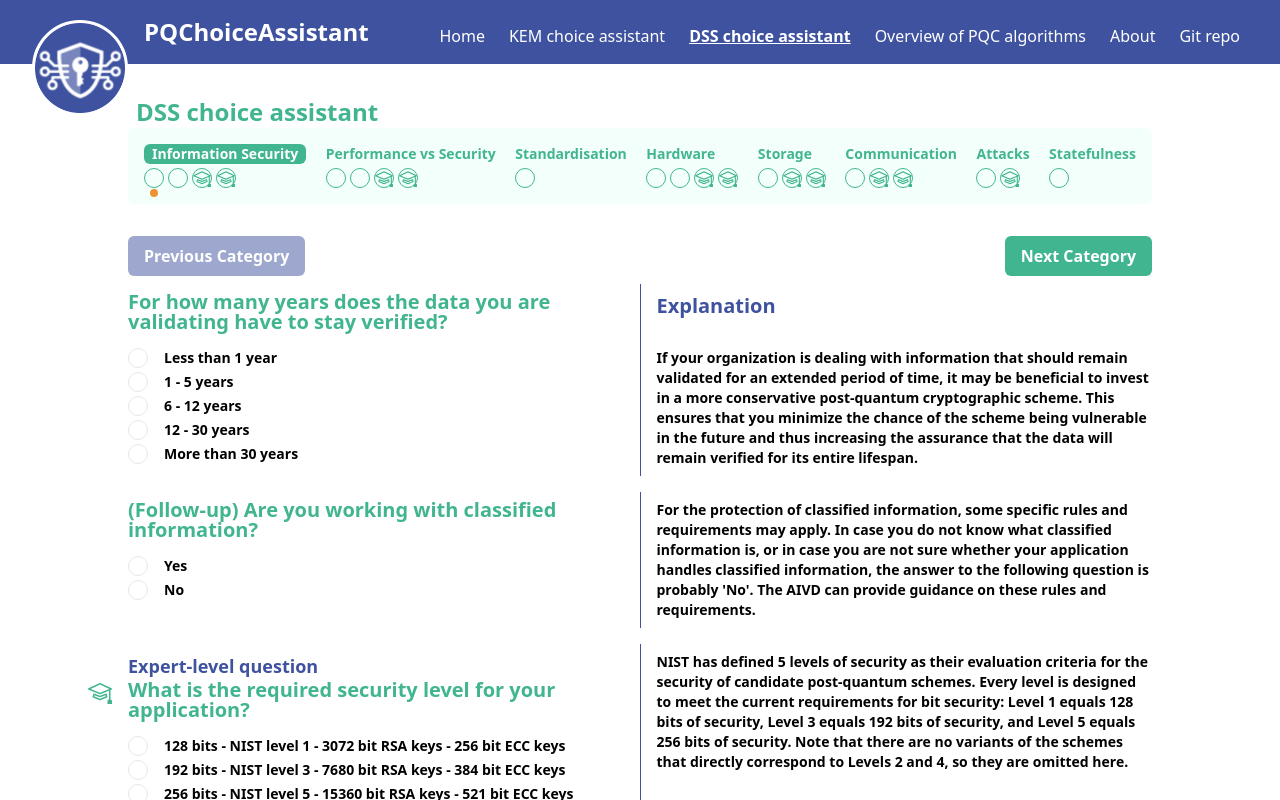
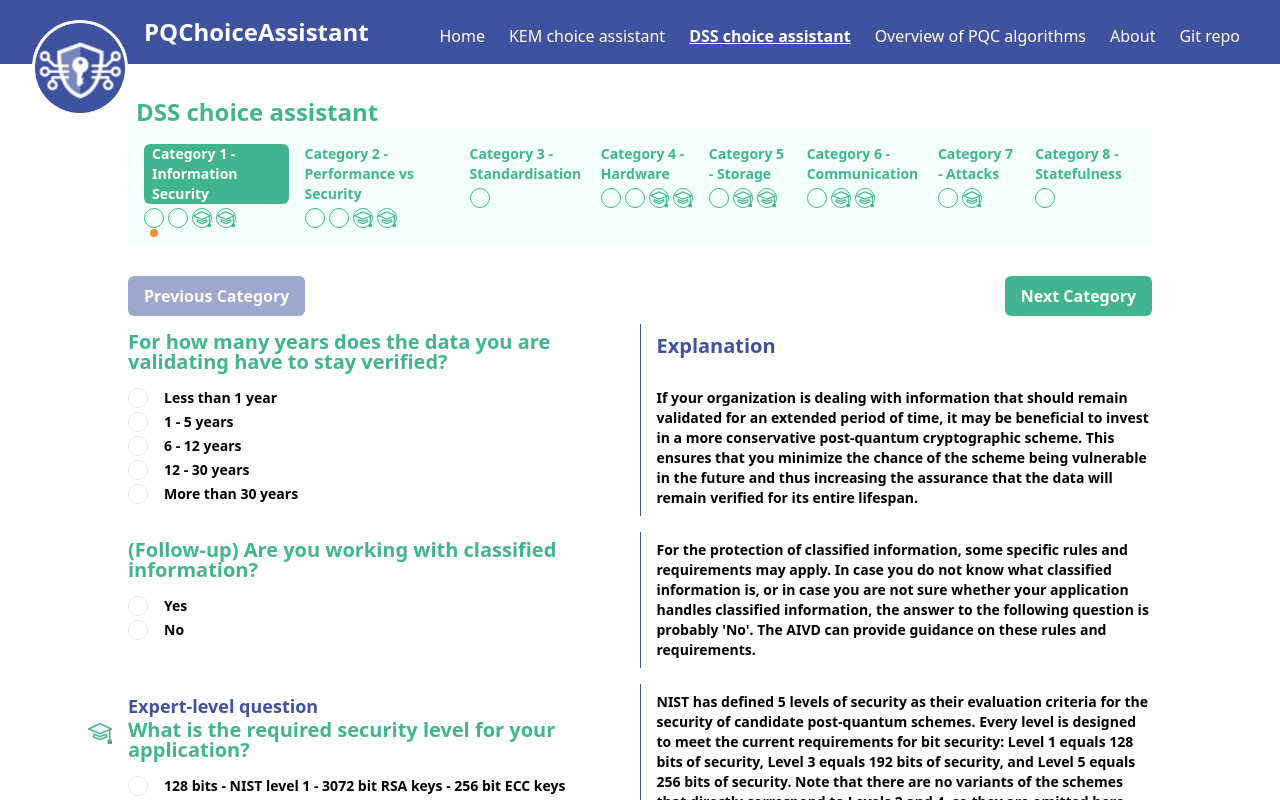
Before and after one commit to basvdl97/PQChoiceAssistant, a Vue app: page /PQChoiceAssistant/dss in a window 1280 px wide. Shown: the top 800 px of the page. Built offline with nearby package versions, Linux system fonts and the light colour scheme.

Commit message:
Remove code to adjust for category names having "Catergory x - " appended infornt.

```diff
--- a/src/js/modules/generic/choice-assistant/ChoiceAssistantMobile/ChoiceAssistantMobileStepper.vue
+++ b/src/js/modules/generic/choice-assistant/ChoiceAssistantMobile/ChoiceAssistantMobileStepper.vue
@@ -15,7 +15,7 @@
             <!-- category name -->
             <div>
                 <h3 class="text-md font-semibold bg-secondary text-white px-3 rounded-sm leading-tight" >
-                    {{ questions[current_question[0]].category.split('-')[1].slice(1) }}
+                    {{ questions[current_question[0]].category }}
                 </h3>
             </div>
 
--- a/src/js/modules/generic/choice-assistant/ChoiceAssistantStandard/ChoiceAssistantStandardStepper.vue
+++ b/src/js/modules/generic/choice-assistant/ChoiceAssistantStandard/ChoiceAssistantStandardStepper.vue
@@ -9,7 +9,7 @@
                     'text-secondary': current_question[0] != i,
 
                 }">
-                    {{ question_category.category.split('-')[1].slice(1) }}
+                    {{ question_category.category }}
                 </h3>
             </div>
 
```
